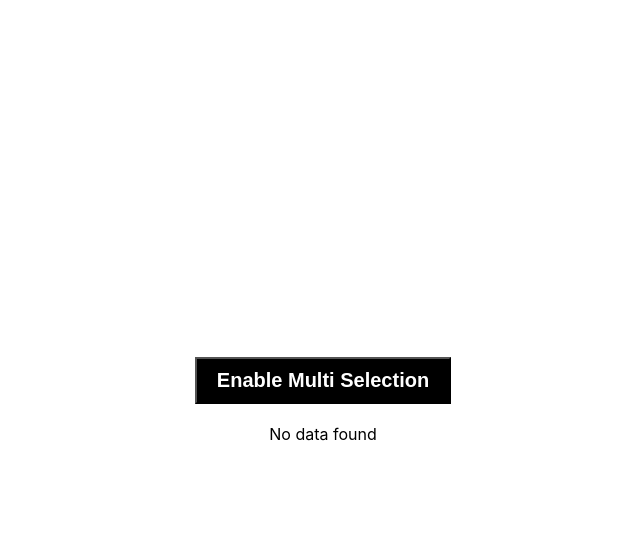
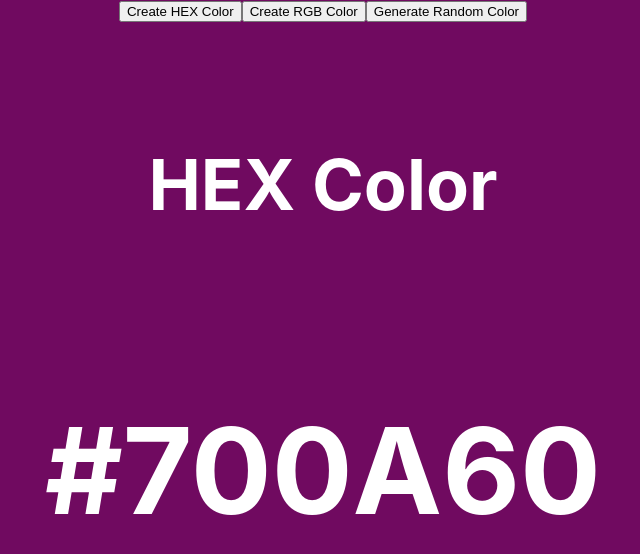
Before and after one commit to Shamoleambo/react25projects, a React (Create React App) app: page / in a window 1280 px wide. Shown: the top 554 px of the page, without its empty margins (317-957 px from the left). Built offline with nearby package versions, Linux system fonts and the light colour scheme.

Commit message:
create the RandomColor component

```diff
--- a/src/App.js
+++ b/src/App.js
@@ -1,11 +1,10 @@
-import logo from './logo.svg'
 import './App.css'
-import Accordian from './components/accordian'
+import RandomColor from './components/random-color'
 
 function App() {
   return (
     <div className='App'>
-      <Accordian />
+      <RandomColor />
     </div>
   )
 }
--- /dev/null
+++ b/src/components/random-color/index.jsx
@@ -0,0 +1,66 @@
+import { useState, useEffect } from 'react'
+
+export default function RandomColor() {
+  const [typeOfColor, setTypeOfColor] = useState('hex')
+  const [color, setColor] = useState('#000000')
+
+  useEffect(() => {
+    if (typeOfColor === 'hex') handleCreateRandomHexColor()
+    else handleCreateRandomRgbColor()
+  }, [typeOfColor])
+
+  function randomColorUtility(length) {
+    return Math.floor(Math.random() * length)
+  }
+
+  function handleCreateRandomHexColor() {
+    const hex = [0, 1, 2, 3, 4, 5, 6, 7, 8, 9, 'A', 'B', 'C', 'D', 'E', 'F']
+    let hexColor = '#'
+
+    for (let i = 0; i < 6; i++) {
+      hexColor += hex[randomColorUtility(hex.length)]
+    }
+
+    setColor(hexColor)
+  }
+  function handleCreateRandomRgbColor() {
+    const r = randomColorUtility(256)
+    const g = randomColorUtility(256)
+    const b = randomColorUtility(256)
+
+    setColor(`rgb(${r}, ${g}, ${b})`)
+  }
+
+  return (
+    <div>
+      <div style={{ width: '100vw', height: '100vh', background: color }}>
+        <button onClick={() => setTypeOfColor('hex')}>Create HEX Color</button>
+        <button onClick={() => setTypeOfColor('rgb')}>Create RGB Color</button>
+        <button
+          onClick={
+            typeOfColor === 'hex'
+              ? handleCreateRandomHexColor
+              : handleCreateRandomRgbColor
+          }
+        >
+          Generate Random Color
+        </button>
+        <div
+          style={{
+            display: 'flex',
+            justifyContent: 'center',
+            alignItems: 'center',
+            color: 'white',
+            fontSize: '60px',
+            marginTop: '50px',
+            flexDirection: 'column',
+            gap: '20px',
+          }}
+        >
+          <h3>{typeOfColor === 'hex' ? 'HEX Color' : 'RGB Color'}</h3>
+          <h1>{color}</h1>
+        </div>
+      </div>
+    </div>
+  )
+}
```
